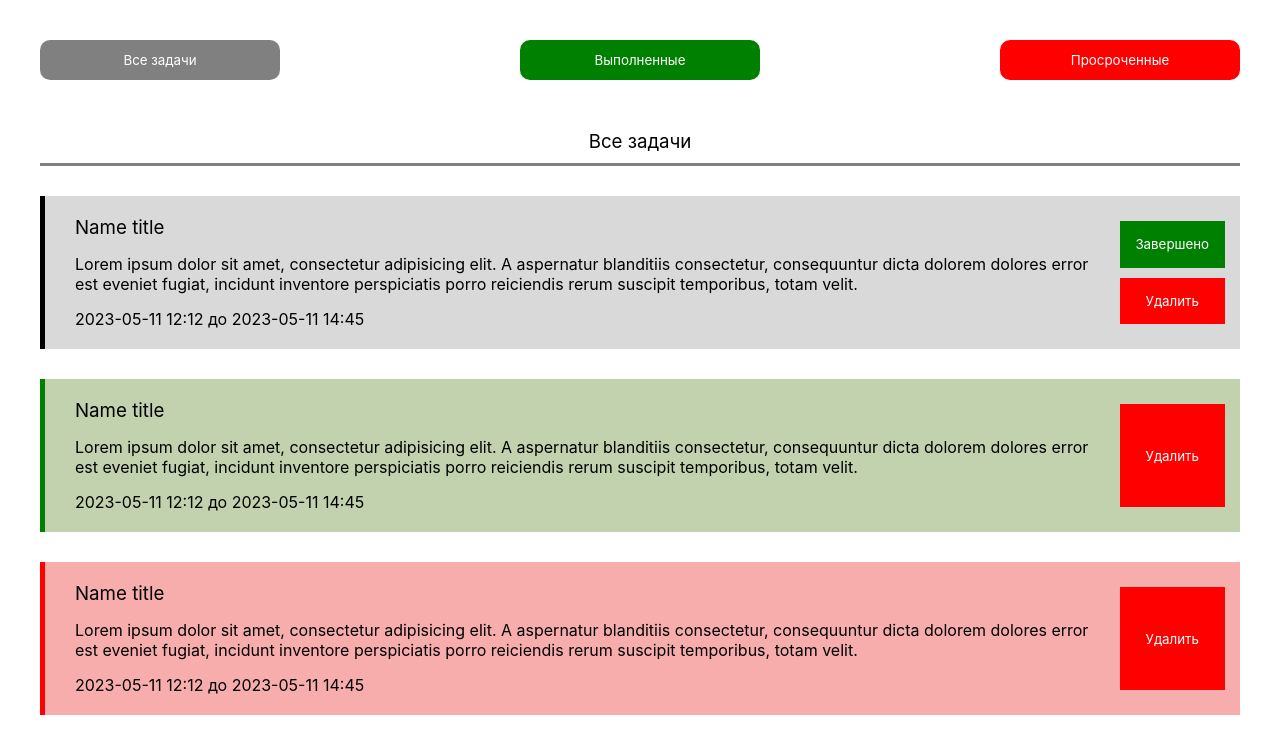
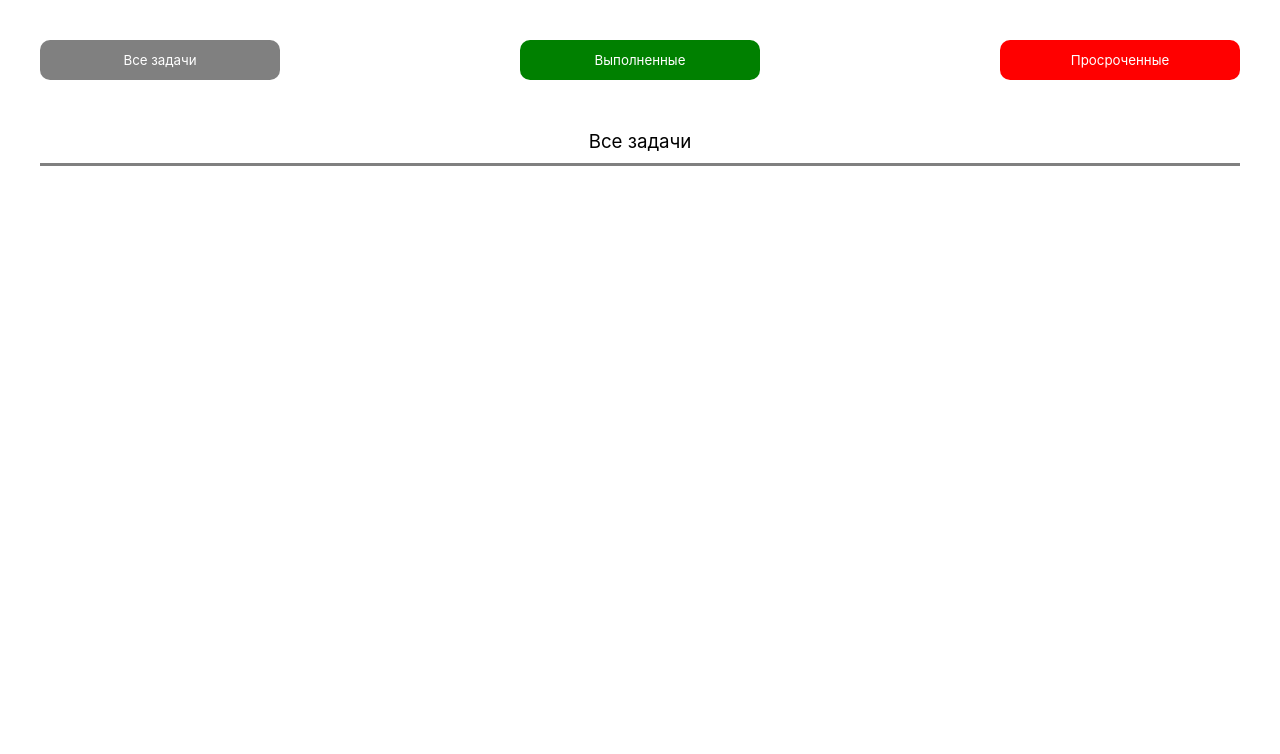
Before and after one commit to Razmyslov/forLearnStudents, a plain HTML site: page todo/209/index.html in a window 1280 px wide. Both pictures are taken after a click on the button "Все задачи". Drawn offline with Linux system fonts and the light colour scheme.

Commit message:
upd todo 209

```diff
--- a/todo/209/index.html
+++ b/todo/209/index.html
@@ -15,51 +15,7 @@
     </header>
     <main class="container">
         <h3 id="title-tasks" class="title-tasks title-all">Все задачи</h3>
-        <div class="tasks">
-            <div class="task all" id="task-id-1">
-                <div class="info">
-                    <h3 class="task-name">Name title</h3>
-                    <p class="task-description">Lorem ipsum dolor sit amet, consectetur adipisicing elit. A aspernatur blanditiis consectetur, consequuntur dicta dolorem dolores error est eveniet fugiat, incidunt inventore perspiciatis porro reiciendis rerum suscipit temporibus, totam velit.</p>
-                    <p class="task-date">
-                        <span class="date-start">2023-05-11 12:12</span>
-                        до
-                        <span class="date-end">2023-05-11 14:45</span>
-                    </p>
-                </div>
-                <div class="navigate">
-                    <button class="button-complete green">Завершено</button>
-                    <button class="button-delete red">Удалить</button>
-                </div>
-            </div>
-            <div class="task complete" id="task-id-2">
-                <div class="info">
-                    <h3 class="task-name">Name title</h3>
-                    <p class="task-description">Lorem ipsum dolor sit amet, consectetur adipisicing elit. A aspernatur blanditiis consectetur, consequuntur dicta dolorem dolores error est eveniet fugiat, incidunt inventore perspiciatis porro reiciendis rerum suscipit temporibus, totam velit.</p>
-                    <p class="task-date">
-                        <span class="date-start">2023-05-11 12:12</span>
-                        до
-                        <span class="date-end">2023-05-11 14:45</span>
-                    </p>
-                </div>
-                <div class="navigate">
-                    <button class="button-delete red">Удалить</button>
-                </div>
-            </div>
-            <div class="task overdue" id="task-id-3">
-                <div class="info">
-                    <h3 class="task-name">Name title</h3>
-                    <p class="task-description">Lorem ipsum dolor sit amet, consectetur adipisicing elit. A aspernatur blanditiis consectetur, consequuntur dicta dolorem dolores error est eveniet fugiat, incidunt inventore perspiciatis porro reiciendis rerum suscipit temporibus, totam velit.</p>
-                    <p class="task-date">
-                        <span class="date-start">2023-05-11 12:12</span>
-                        до
-                        <span class="date-end">2023-05-11 14:45</span>
-                    </p>
-                </div>
-                <div class="navigate">
-                    <button class="button-delete red">Удалить</button>
-                </div>
-            </div>
-        </div>
+        <div class="tasks"></div>
     </main>
 
     <script src="script.js"></script>
--- /dev/null
+++ b/todo/209/script.js
@@ -0,0 +1,86 @@
+const tasks = {
+    all: [
+        {id:1, title: '', description: '', startDate: '', endDate:''}
+    ],
+    complete: [],
+    overdue: []
+}
+
+if(!localStorage.getItem('tasks')){
+    localStorage.setItem('tasks', JSON.stringify({
+        all: [],
+        complete: [],
+        overdue: []
+    }))
+}
+
+function get(){
+    return JSON.parse( localStorage.getItem('tasks') )
+}
+
+function set(data){
+    localStorage.setItem('tasks', JSON.stringify(data))
+}
+
+function update(type, data){
+    const allTasks = get();
+    allTasks[type].push(data);
+    set(allTasks);
+}
+
+const navButtons = document.querySelectorAll('header nav button')
+navButtons.forEach((button) => {
+    button.addEventListener('click', (event) => {
+        const type = event.srcElement.id.split('-')[1];
+        generateTasks(type)
+    });
+});
+
+function generateTasks(type){
+    const tasks = get()[type];
+
+    let html = ''
+
+    for(let task of tasks){
+        html += `
+            <div class="task ${type}" id="task-id-${task.id}">
+                <div class="info">
+                    <h3 class="task-name">${task.title}</h3>
+                    <p class="task-description">${task.description}</p>
+                    <p class="task-date">
+                        <span class="date-start">${task.startDate}</span>
+                        до
+                        <span class="date-end">${task.endDate}</span>
+                    </p>
+                </div>
+                <div class="navigate">
+                    <button class="button-complete green">Завершено</button>
+                    <button class="button-delete red">Удалить</button>
+                </div>
+            </div>
+        `
+    }
+
+    const placeTasks = document.querySelector('div.tasks')
+    placeTasks.innerHTML = html;
+
+    const titleTasks = document.getElementById('title-tasks');
+    let name = '';
+
+    const titleTasksClass = titleTasks.classList[1];
+    titleTasks.classList.remove(titleTasksClass);
+
+    if(type === 'all'){
+        name = 'Все задачи'
+        titleTasks.classList.add('title-all')
+    }
+    else if(type === 'complete'){
+        name = 'Выполненные задачи'
+        titleTasks.classList.add('title-complete')
+    }
+    else if(type === 'overdue'){
+        name = 'Просроченные задачи'
+        titleTasks.classList.add('title-overdue')
+    }
+    titleTasks.textContent = name;
+}
```
Also changed, not shown: todo/210/index.html (+1 -45 lines), todo/210/script.js (+29 -31 lines), 1 other file.
